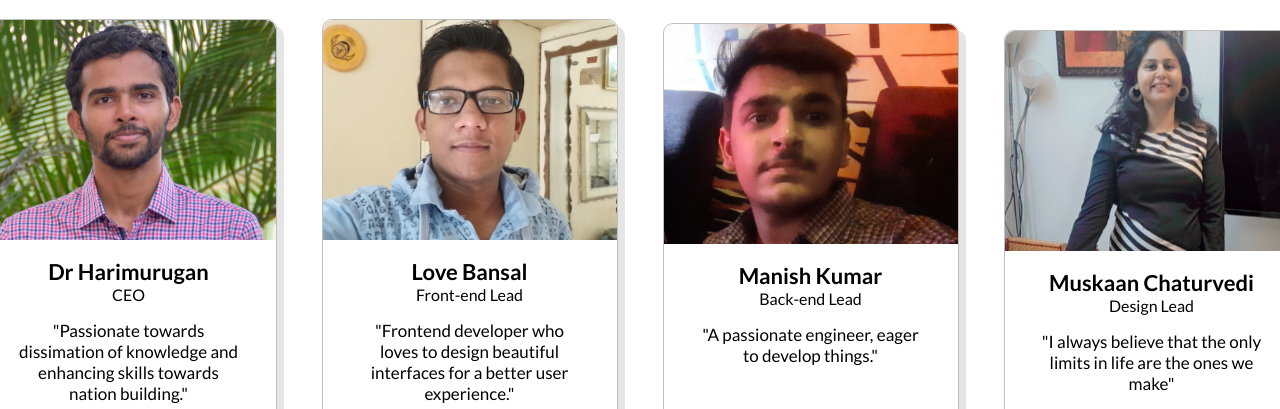
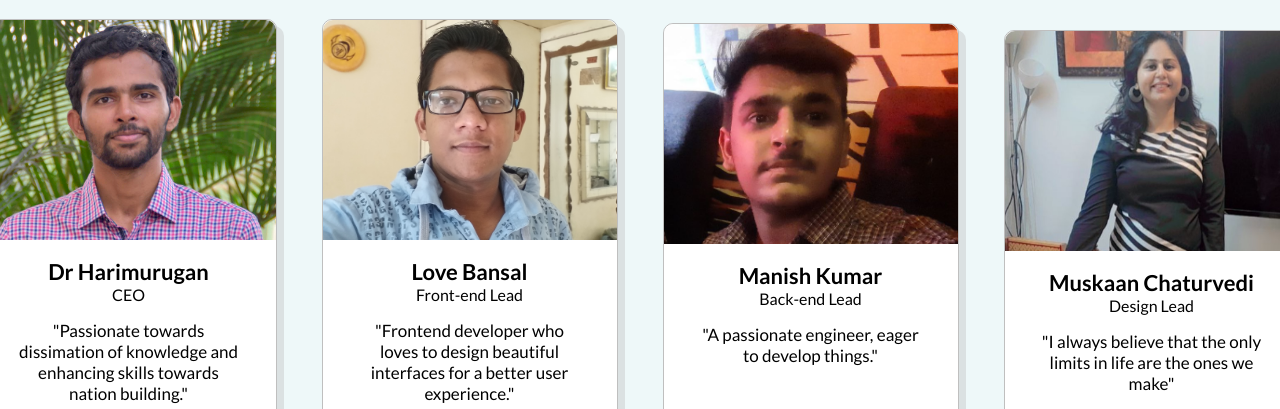
Before and after one commit to dev-bhavya/aboutus, a plain HTML site: page team.html in a window 1280 px wide. Shown: the part 289-698 px from the top of the page. Drawn offline with Linux system fonts and the light colour scheme.

Commit message:
Update team.css

```diff
--- a/team.css
+++ b/team.css
@@ -432,3 +432,7 @@ body {
         grid-column-end: 1;
     }
 }
+
+body {
+    background-color: #eef8f9;
+}
```
